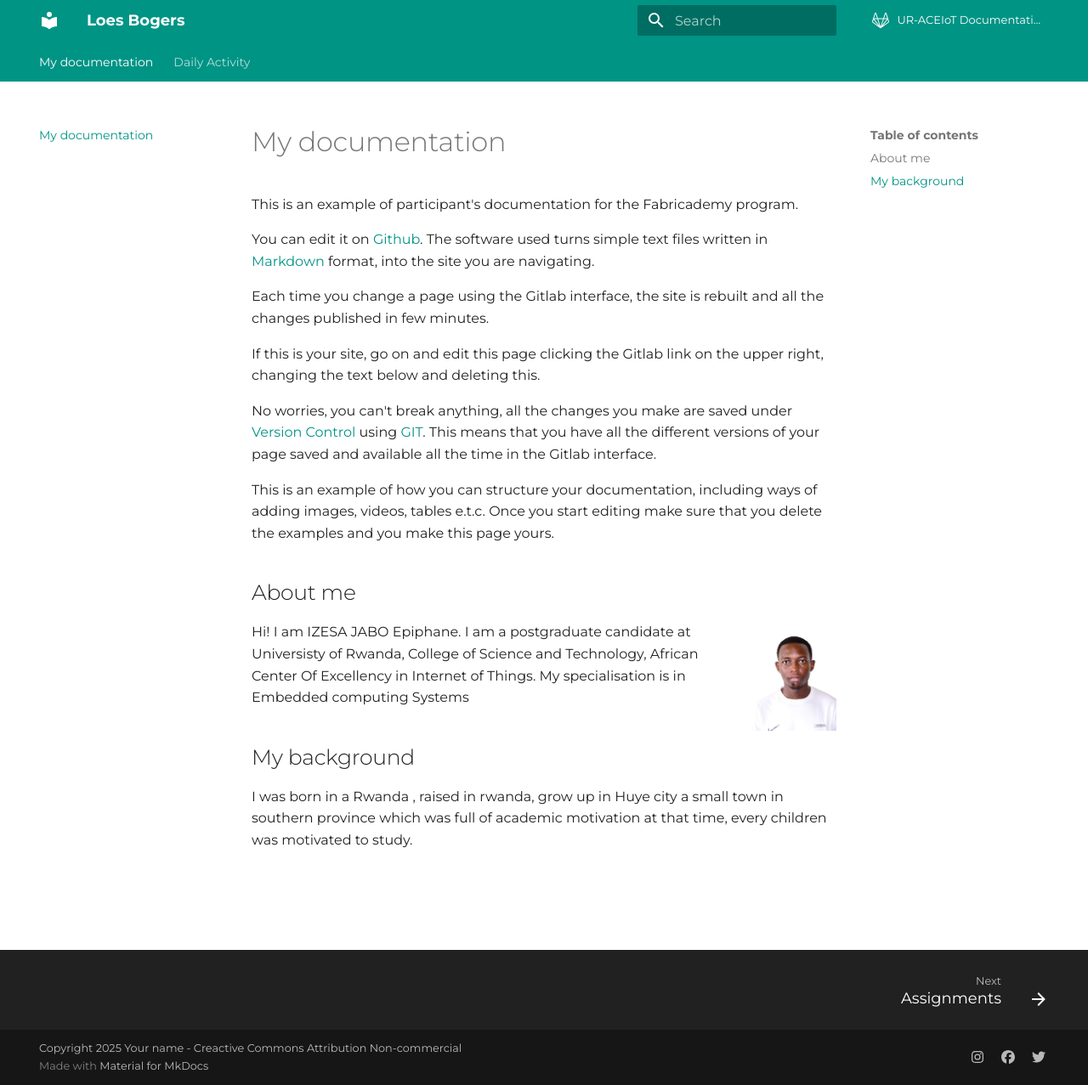
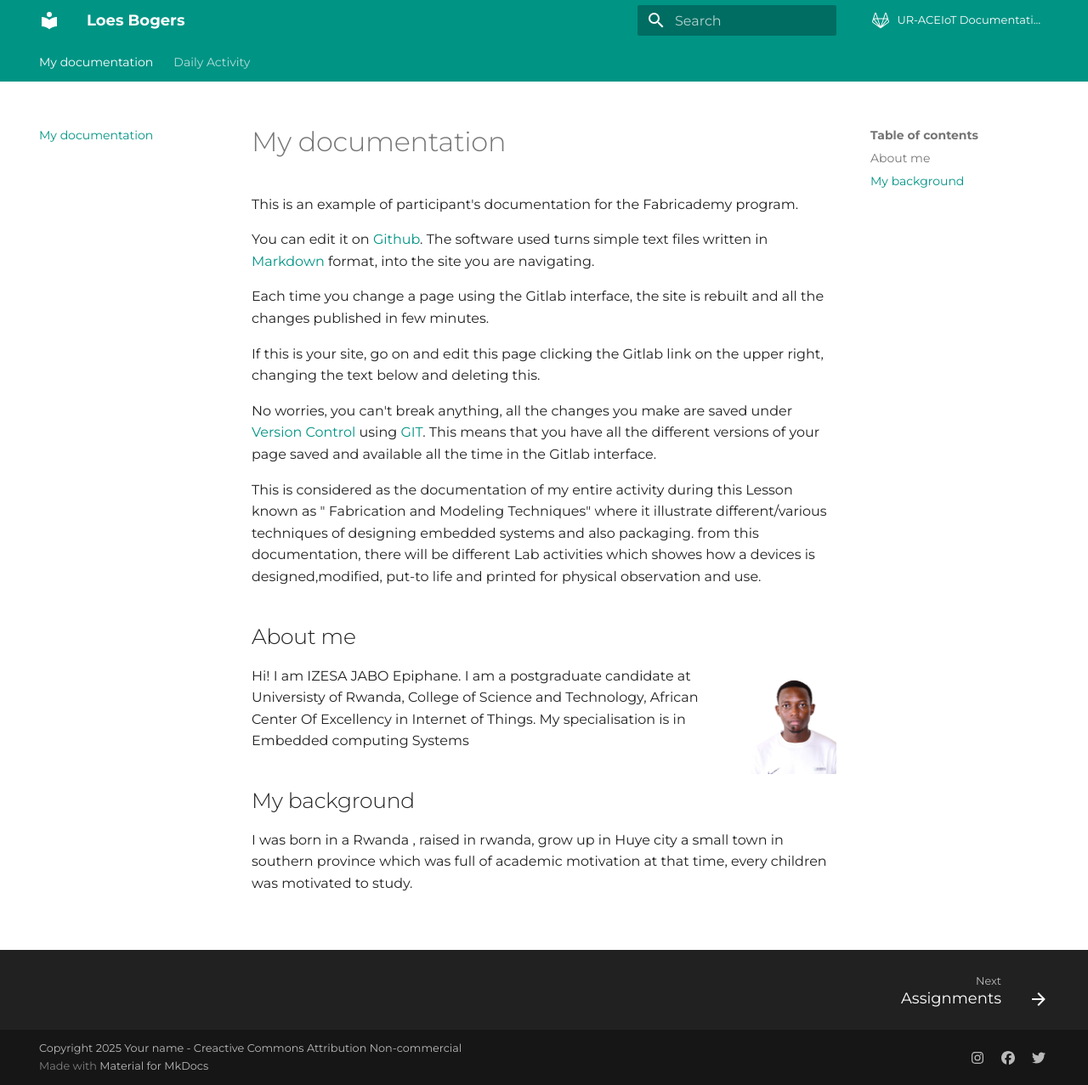
Before and after one commit to izesa/DocumentationTemplate, an MkDocs documentation site: the page built from docs/index.md, in a window 1280 px wide and 1277 px high. Shown: the whole window at 85% size. Built offline with MkDocs 1.6.1 and Material for MkDocs 9.7.7, drawn with Linux system fonts in a browser that asks for light colours.

Commit message:
modified: docs/index.md

```diff
--- a/docs/index.md
+++ b/docs/index.md
@@ -15,7 +15,7 @@ If this is your site, go on and edit this page clicking the Gitlab link on the u
 
 No worries, you can't break anything, all the changes you make are saved under [Version Control](https://en.wikipedia.org/wiki/Version_control) using [GIT](https://git-scm.com/book/en/v2/Getting-Started-About-Version-Control). This means that you have all the different versions of your page saved and available all the time in the Gitlab interface.
 
-This is an example of how you can structure your documentation, including ways of adding images, videos, tables e.t.c. Once you start editing make sure that you delete the examples and you make this page yours.
+This is considered as the documentation of my entire activity during this Lesson known as " Fabrication and Modeling Techniques" where it illustrate different/various techniques of designing embedded systems and also packaging. from this documentation, there will be different Lab activities which showes how a devices is designed,modified, put-to life and printed for physical observation and use.
 
 
 
```
